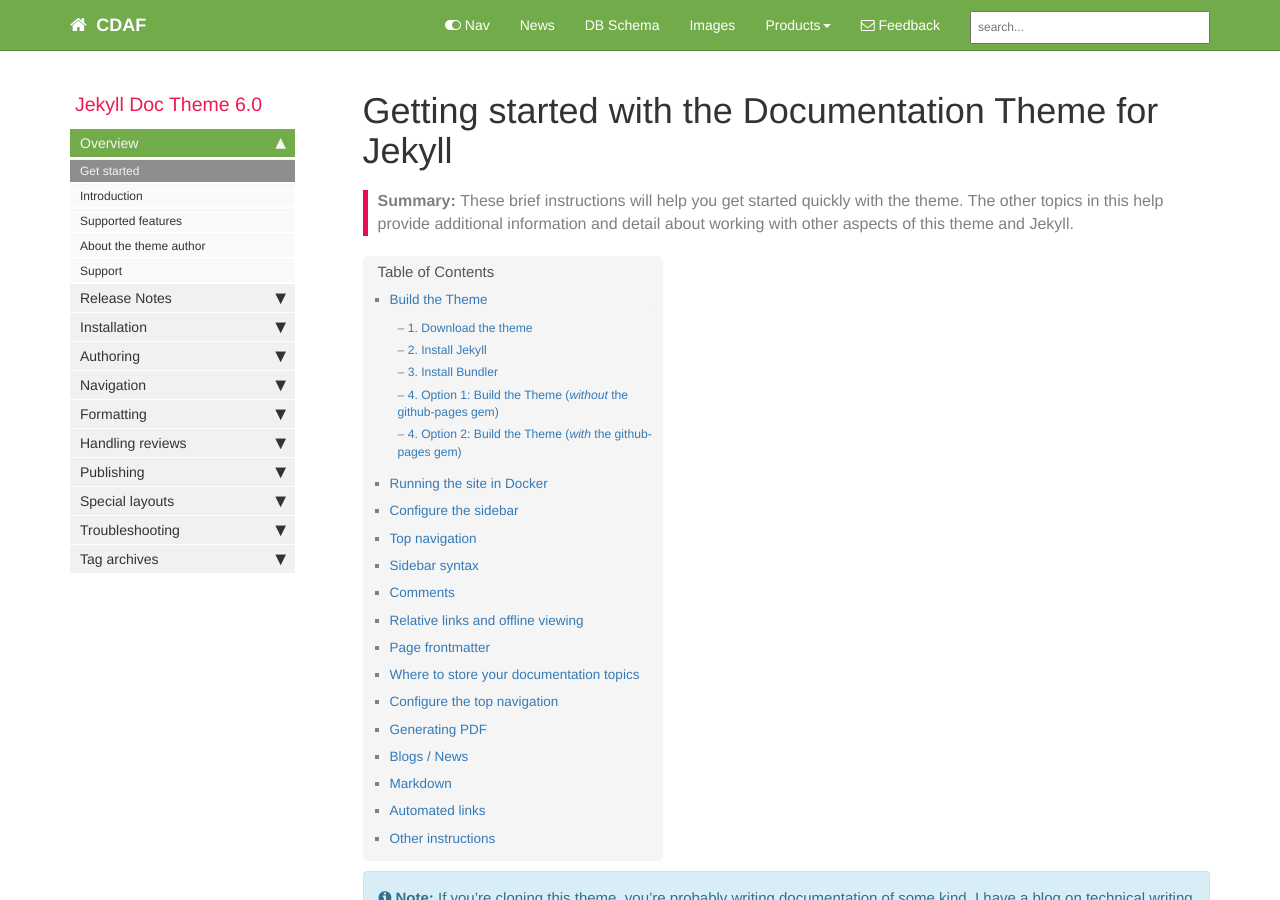
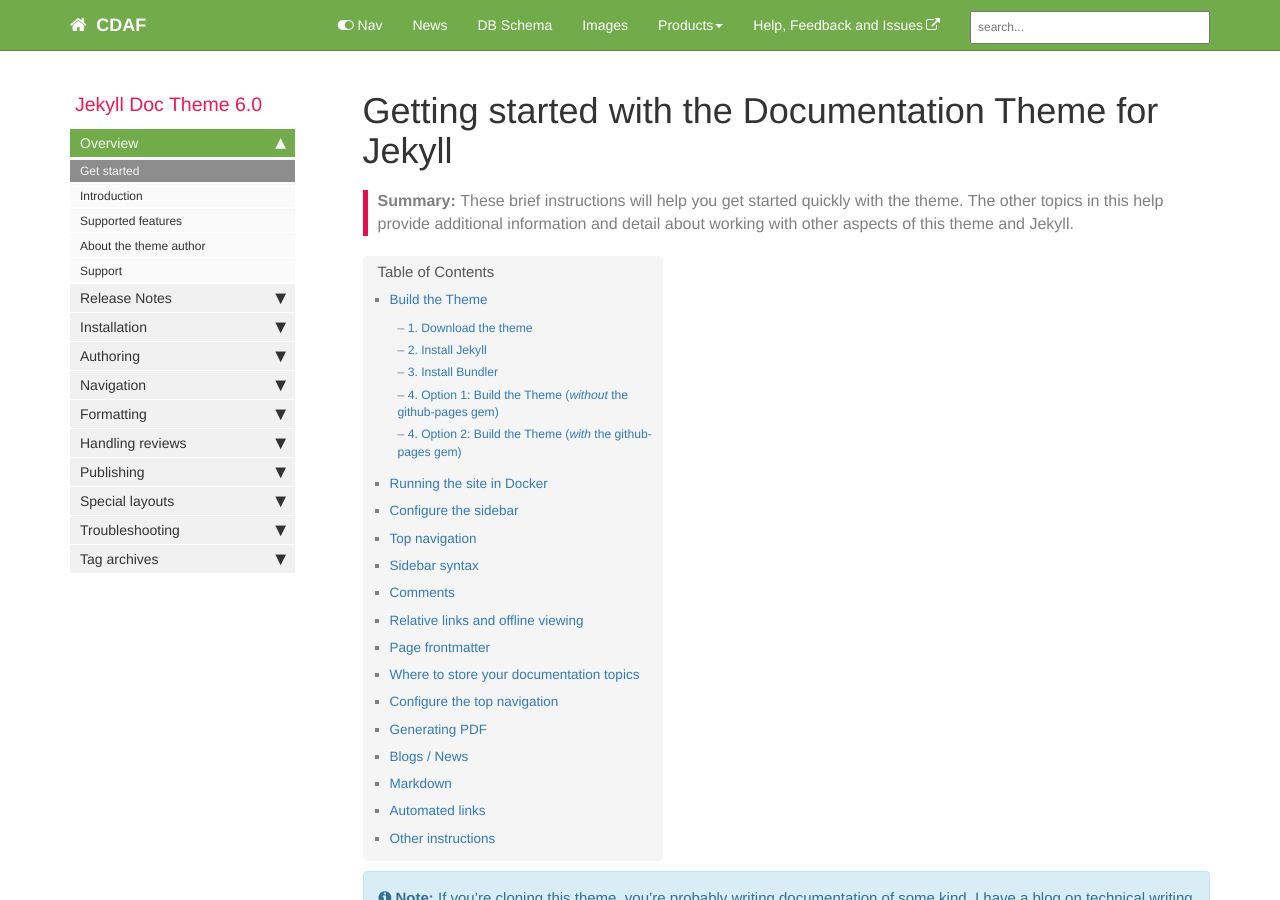
Before and after one commit to cdaf/docs.cdaf.io, a Jekyll site: the page built from index.md, in a window 1280 px wide and 900 px high. Built offline with Jekyll 4.4.1, drawn with Linux system fonts in a browser that asks for light colours; comment, search, counter and statistics services are not loaded.

Commit message:
Replace feedback email with GitHub link

```diff
--- a/_config.yml
+++ b/_config.yml
@@ -42,10 +42,10 @@ feedback_email:
 # feedback_disable: true
 # if you uncomment the previous line, the Feedback link gets removed
 
-# feedback_text: "Need help?"
+feedback_text: "Help, Feedback and Issues"
 # if you uncomment the previous line, it changes the Feedback text
 
-# feedback_link: "http://helpy.io/"
+feedback_link: "https://github.com/cdaf/help.cdaf.io"
 # if you uncomment the previous line, it changes where the feedback link points to
 
 highlighter: rouge
```
